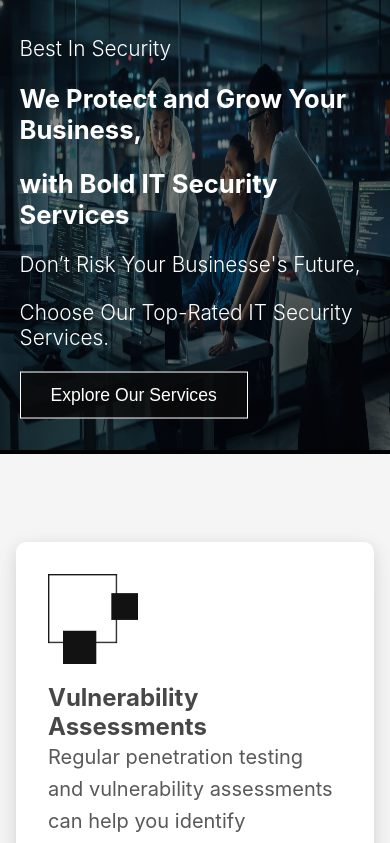
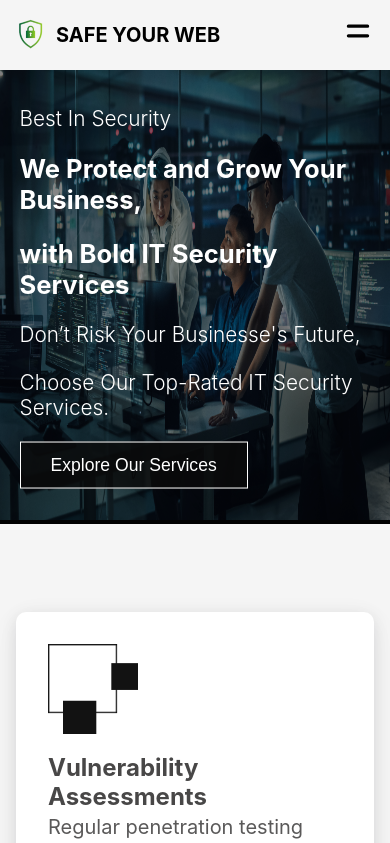
Before and after one commit to mnamesujit/Safe-Your-Web-Clone, a React (Vite) app: page / in a window 390 px wide. Shown: the top 843 px of the page. Built offline with nearby package versions, Linux system fonts and the light colour scheme.

Commit message:
completed hamburger responsponsive navbar

```diff
--- a/src/components/Navbar/DesktopLayout.tsx
+++ b/src/components/Navbar/Layout.tsx
@@ -5,7 +5,16 @@ import {
   BiLogoLinkedinSquare,
 } from "react-icons/bi";
 import { MdEmail, MdLocationOn } from "react-icons/md";
-const DesktopLayout = () => {
+import { HiMenuAlt4 } from "react-icons/hi";
+import { useState } from "react";
+
+const Layout = () => {
+  const [showMenu, setshowMenu] = useState<boolean>(false);
+
+  const toggle = () => {
+    setshowMenu(!showMenu);
+  };
+
   return (
     <div>
       {/* Communication Section inside Navbar  Starts here*/}
@@ -73,9 +82,73 @@ const DesktopLayout = () => {
             </li>
           </ul>
         </div>
+        <i
+          className="hamburgerMenu"
+          onClick={() => {
+            toggle();
+          }}
+        >
+          <HiMenuAlt4 />
+        </i>
+      </div>
+      <div className={showMenu ? "showdropDownMenu" : "hidedropDownMenu"}>
+        <div className="links">
+          <ul>
+            <li>
+              <a
+                href="#"
+                onClick={() => {
+                  toggle();
+                }}
+              >
+                Home
+              </a>
+            </li>
+            <li>
+              <a
+                href="#"
+                onClick={() => {
+                  toggle();
+                }}
+              >
+                Services
+              </a>
+            </li>
+            <li>
+              <a
+                href="#"
+                onClick={() => {
+                  toggle();
+                }}
+              >
+                Career
+              </a>
+            </li>.
+            <li>
+              <a
+                href="#"
+                onClick={() => {
+                  toggle();
+                }}
+              >
+                About Us
+              </a>
+            </li>
+            <li>
+              <a
+                href="#"
+                onClick={() => {
+                  toggle();
+                }}
+              >
+                Contact Us
+              </a>
+            </li>
+          </ul>
+        </div>
       </div>
     </div>
   );
 };
 
-export default DesktopLayout;
+export default Layout;
--- a/src/components/Navbar/Navbar.tsx
+++ b/src/components/Navbar/Navbar.tsx
@@ -1,10 +1,12 @@
-import DesktopLayout from "./DesktopLayout";
+import Layout from "./Layout";
+
 const Navbar = () => {
+
   return (
     <div className="navbar">
-      <DesktopLayout />
+      <Layout />
     </div>
-  )
+  );
 }
 
 export default Navbar
--- a/src/style/_media-queries.scss
+++ b/src/style/_media-queries.scss
@@ -77,6 +77,25 @@
     }
 }
 @media only screen and (max-width: 768px) {
+     .navbar{
+        .navigation{
+            padding: 0 1rem;
+            height: $navbar-height - 30px;
+            >.logo{
+                img{
+                    width: 30px;
+                }
+                h2{
+                    font-size: 1.25rem ;
+                }
+            }
+            >.links{
+                >ul{
+                    font-size: 0.95rem;
+                }
+            }
+        }
+    }
     #support-page{
         >.support-cards{
             padding: 2rem;
@@ -97,7 +116,28 @@
 
 @media only screen and (max-width: 640px) {
     .navbar{
-        display: none;
+        .social{
+            display: none;
+        }
+        .navigation{
+            flex-direction: column;
+            justify-content: center;
+            row-gap: 5px;
+            align-items: flex-start;
+            >.logo{
+                img{
+                    width: 30px;
+                }
+                h2{
+                    font-size: 1.25rem ;
+                }
+            }
+            >.links{
+                >ul{
+                    font-size: 0.95rem;
+                }
+            }
+        }
     }
     .landing-page{
         img{
@@ -148,3 +188,20 @@
         }
     }
 }
+
+@media only screen and (max-width: 516px) {
+    .navbar{
+        .navigation{
+            flex-direction: row;
+            justify-content: space-between;
+            align-items: center;
+            >.links{
+                display: none;
+            }
+            >i{
+                display: block;
+                font-size: 2rem;
+            }
+        }
+    }
+}
--- a/src/style/_navbar.scss
+++ b/src/style/_navbar.scss
@@ -52,7 +52,7 @@
                 text-transform: uppercase;
             }
         }
-        > .links{
+        >.links{
             >ul{
                 display: flex;
                 gap: 1rem;
@@ -63,5 +63,36 @@
                 list-style-type: none;
             }
         }
+        >i{
+            display: none;
+        }
+    }
+    .showdropDownMenu{
+        background-color: $main-0;
+        position: absolute;
+        color: $main-10;
+        height: 100vh;
+        width: 100vw;
+        z-index: 1;
+        display: flex;
+        align-items: center;
+        justify-content: center;
+        border-top: 1px solid $main-dark-1;
+        >.links{
+            position: relative;
+            transform: translateY(-50px);
+            li{
+                list-style-type: none;
+                margin: 1rem;
+                font-size: 1.25rem;
+                padding: 0.5rem 2rem;
+                &:hover{
+                    background-color: $main-2;
+                }
+            }
+        }
+    }
+    .hidedropDownMenu{
+        display: none;
     }
 }
```
Also changed, not shown: src/components/Navbar/MobileLayout.tsx (deleted, +0 -8 lines).
